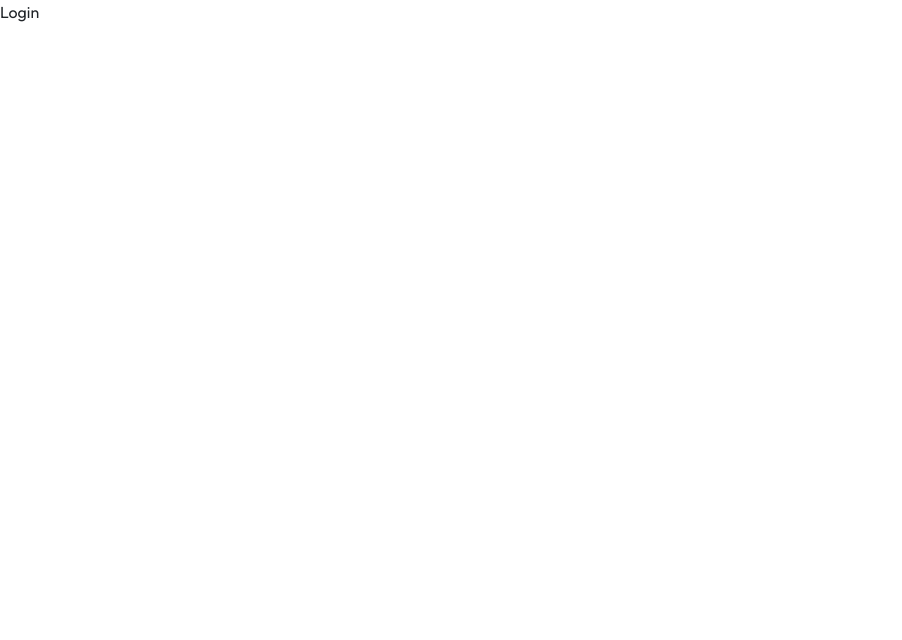
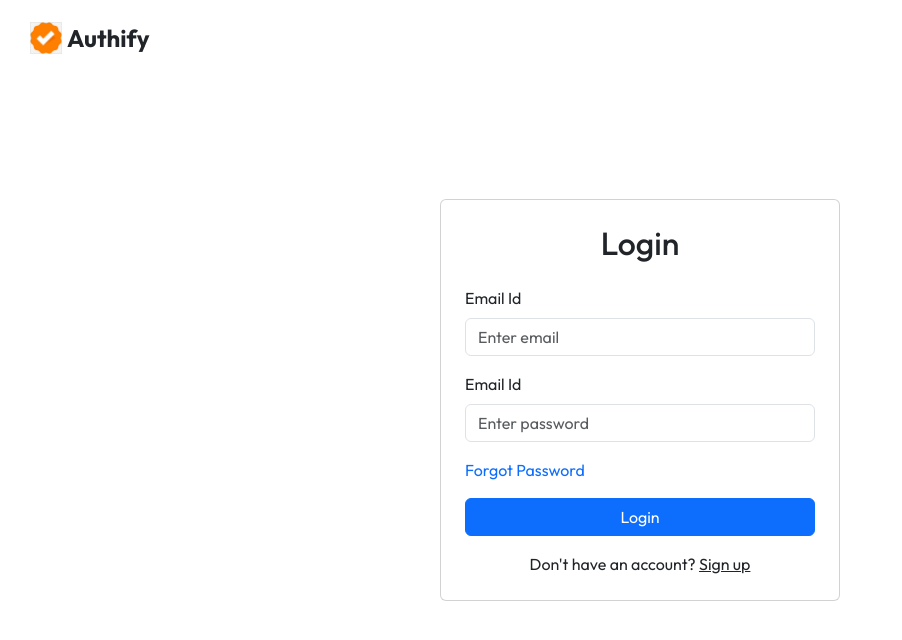
Before and after one commit to sukanya24-akuri/AuthifyFrontEnd, a React (Vite) app in the folder authify/: page /login in a window 1280 px wide. Shown: the top 640 px of the page, without its empty margins (0-902 px from the left). Built offline with nearby package versions, Linux system fonts and the light colour scheme.

Commit message:
login/register pages done

```diff
--- a/authify/src/components/Header.jsx
+++ b/authify/src/components/Header.jsx
@@ -1,8 +1,22 @@
 import React from 'react'
-
+import{assets} from "../assets/assets.js";
 export const Header = () => {
   return (
 
-    <div>Header</div>
+    <div className="text-center d-flex flex-column align-items-center justify-content-center py-5 px-3"style={{minHeight:'80vh'}}>
+      <img src={assets.header} alt='header' width={160} height={130} className='mb-4'/>
+      <h5 className="fw-semibold">
+        Hey Developer
+        <span
+          role="img" aria-label="wave">👋</span>
+      </h5>
+      <h1 className="fw-bold display-5 mb-3">
+        Welcome to our product
+      </h1>
+      <p className="text-muted mb-4 fs-5" style={{maxWidth:"500px"}}>
+ Let's start with a quick product tour and you can setup the authentication in on time!
+      </p>
+      <button className="btn btn-outline-dark rounded-pill px-4 py-2">Get Started</button>
+    </div>
   )
 }
--- a/authify/src/components/Menubar.jsx
+++ b/authify/src/components/Menubar.jsx
@@ -1,11 +1,17 @@
+import { useNavigate } from 'react-router-dom';
 import logohome from '../assets/logohome.jpg';
 
 export const Menubar=()=>{
+    const navigate = useNavigate();
     return(
      <nav className="navbar bg-secondary px-5 py-4 d-flex justify-content-between align-items-center">
 <div className="d-flex align-items-center gap-2">
-    <img src={logohome} alt="logohome" width={36} height={36} />
+    <img src={logohome} alt="logohome" width={36} height={36} onClick={()=> navigate("/")} />
     <span className="fw-bold fs-4 text-dark">Authify</span>
+
+</div>
+<div className="btn btn-outline-dark rounded-pill px-3" onClick={()=>navigate("/login")}>
+Login <i className="bi bi-arrow-right ms-3"></i>
 </div>
      </nav>
     )
--- a/authify/src/pages/Home.jsx
+++ b/authify/src/pages/Home.jsx
@@ -1,8 +1,12 @@
 import React from 'react'
 import { Menubar } from '../components/Menubar'
+import { Header } from '../components/Header'
 
 export const Home = () => {
   return (
- <Menubar/>
+ <div className="flex flex-col items-center justify-content-center min-vh-100">
+  <Menubar/>
+  <Header/>
+ </div>
   )
 }
--- a/authify/src/pages/Login.jsx
+++ b/authify/src/pages/Login.jsx
@@ -1,7 +1,96 @@
-import React from 'react'
+import React, { useState } from 'react'
+import { Link } from 'react-router-dom'
+import { assets } from '../assets/assets'
 
 export const Login = () => {
+  const[isCreateAccount,setIsCreateAccount]=useState(false)
   return (
-    <div>Login</div>
+  <div className="position-relative min-vh-100 d-flex justify-content-center align-items-center"
+  style={{
+   backgroundColor: 'white',
+   border: "none"
+  }}>
+
+    <div style={{position :'absolute',top:"20px",left:"30px",display:"flex",alignItems:"center"}} >
+      <Link to="/" style={{
+        display:'flex',
+        gap:5,
+        fontSize:"24px",
+        textDecoration : "none",
+        alignItems: "center"
+
+      }}>
+        <img src={assets.logohome} alt="logo" height={32} width={32}/>
+        <span className="fw-bold fs-4 text-dark">Authify</span>
+      </Link>
+    </div>
+    <div className="card p-4" style={{maxWidth:"400px", width:"100%"}}>
+      <h2 className="text-center mb-4">
+       {isCreateAccount?"Create Account":"Login"}
+      </h2>
+      <form >
+        {
+          isCreateAccount &&
+          <div className="mb-3">
+          <label htmlFor='name' className='form-label'>Name</label>
+          <input type='text'
+          id="name"
+          className="form-control"
+          placeholder='Enter full name'
+          required
+          />
+        </div>
+        }
+        <div className="mb-3">
+          <label htmlFor='email' className='form-label'>Email Id</label>
+          <input type='text'
+          id="email"
+          className="form-control"
+          placeholder='Enter email'
+          required
+          />
+          </div>
+          <div className="mb-3">
+          <label htmlFor='password' className='form-label'>Email Id</label>
+          <input type='password'
+          id="password"
+          className="form-control"
+          placeholder='Enter password'
+          required
+          />
+        </div>
+        <div className="d-flex justify-content-between mb-3">
+          <Link to="/reset-password" className='text-decoration-none'>
+          Forgot Password
+          </Link>
+        </div>
+        <button type='submit ' className='btn btn-primary w-100'>
+       {isCreateAccount?"Sign Up":"Login"}
+        </button>
+      </form>
+      <div className="text-center mt-3">
+        <p className="mb-0">
+          {isCreateAccount?(
+            <>
+            Already have an account?
+            <span
+            onClick={()=>setIsCreateAccount(false)}
+            className="text-decoration-underline" style={{cursor:"pointer"}}>Login here</span>
+            </>
+          ):
+          (
+            <>
+           Don't have an account?{" "}
+            <span
+            onClick={()=>setIsCreateAccount(true)}
+            className="text-decoration-underline" style={{cursor:"pointer"}}>Sign up</span>
+            </>
+          )
+        }
+        </p>
+      </div>
+    </div>
+
+  </div>
   )
 }
```
Also changed, not shown: authify/src/assets/header.JPG.
